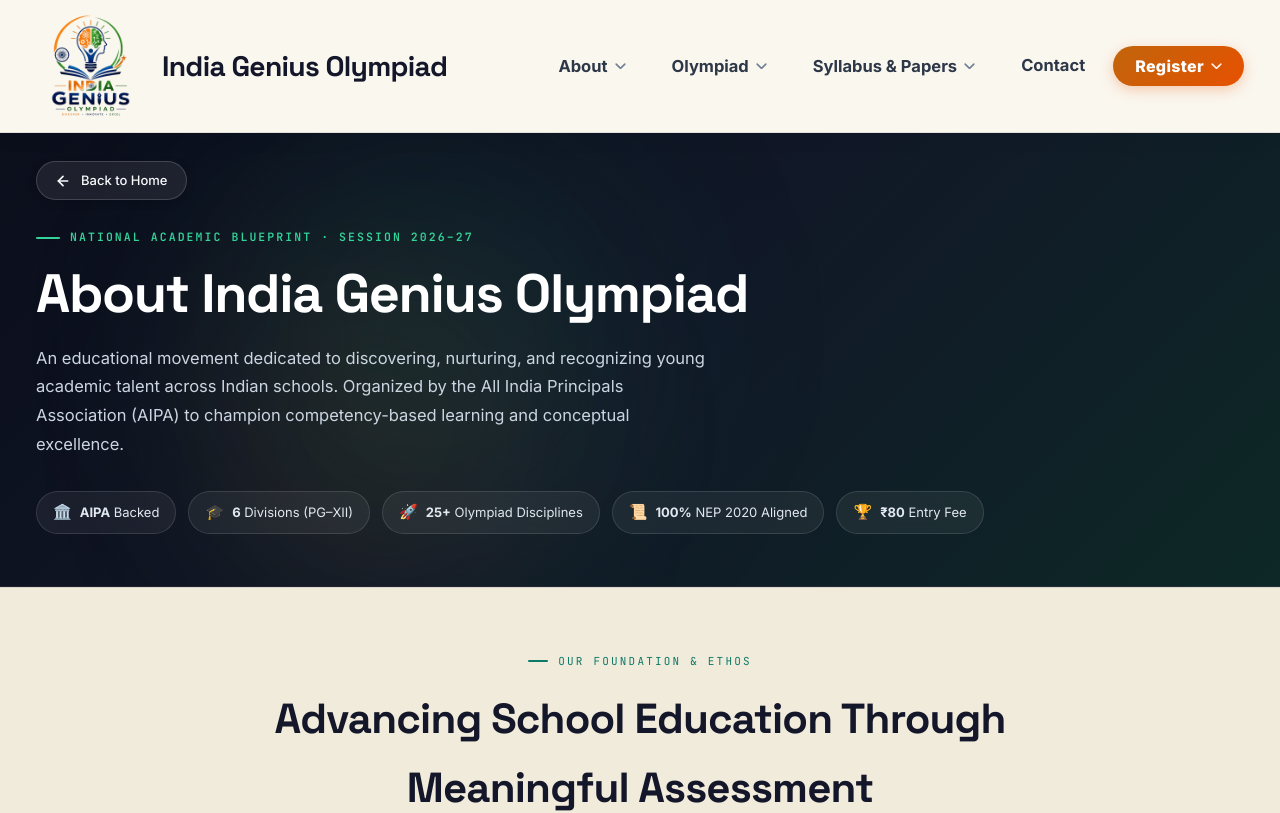
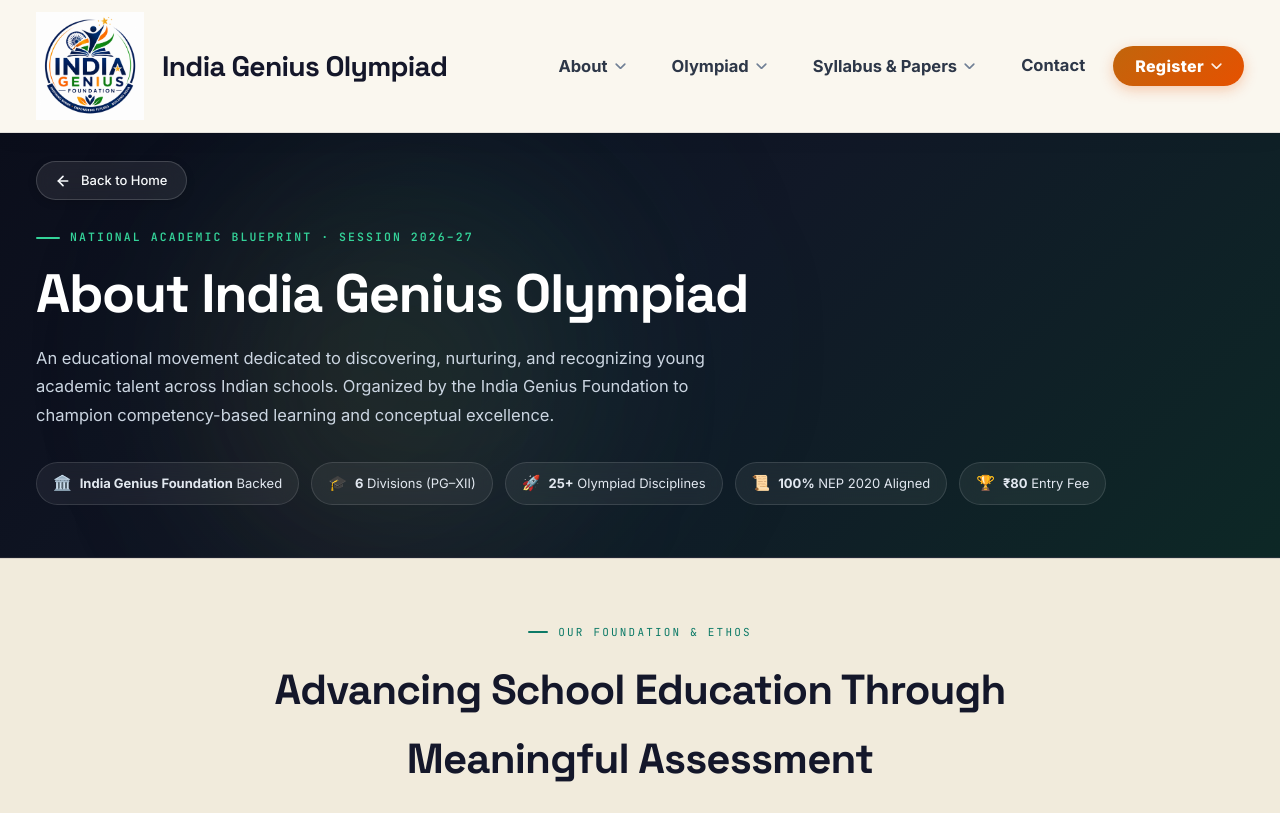
Before and after one commit to Ami3110/-Olympiad, a Next.js app: page /about in a window 1280 px wide. Shown: the top 813 px of the page. Built offline with nearby package versions, Linux system fonts and the light colour scheme.

Commit message:
new changes added

```diff
--- a/app/about/page.js
+++ b/app/about/page.js
@@ -1,7 +1,7 @@
 export const metadata = {
-  title: "About Us & Leadership — India Genius Olympiad | AIPA",
+  title: "About Us & Leadership — India Genius Olympiad | India Genius Foundation",
   description:
-    "Discover the mission, philosophy, academic pillars, and leadership behind India Genius Olympiad — an educational movement by the All India Principals Association (AIPA) empowering school students across India.",
+    "Discover the mission, philosophy, academic pillars, and leadership behind India Genius Olympiad — an educational movement by the India Genius Foundation empowering school students across India.",
 };
 
 export default function AboutPage() {
@@ -81,14 +81,14 @@
 
             <p className="syl-hero-desc">
               An educational movement dedicated to discovering, nurturing, and recognizing young academic talent across Indian schools.
-              Organized by the All India Principals Association (AIPA) to champion competency-based learning and conceptual excellence.
+              Organized by the India Genius Foundation to champion competency-based learning and conceptual excellence.
             </p>
 
             {/* Quick Hero Highlights Pills */}
             <div className="syl-hero-pills">
               <div className="syl-hero-pill">
                 <span className="syl-hero-pill-icon">🏛️</span>
-                <span><strong>AIPA</strong> Backed</span>
+                <span><strong>India Genius Foundation</strong> Backed</span>
               </div>
               <div className="syl-hero-pill">
                 <span className="syl-hero-pill-icon">🎓</span>
@@ -217,7 +217,7 @@
                 {/* Default Initial Bottom Scrim */}
                 <div className="organizer-initial-scrim">
                   <h3 className="organizer-initial-name">Dr. Amit Sehgal</h3>
-                  <div className="organizer-initial-tag">Uttarakhand State President, AIPA</div>
+                  <div className="organizer-initial-tag">Uttarakhand State President, India Genius Foundation</div>
                 </div>
 
                 {/* Half-Cover Glass Details Overlay */}
@@ -226,7 +226,7 @@
                     <div className="drawer-role-tag">Founder &middot; Educationist</div>
                     <h3 className="drawer-organizer-name">Dr. Amit Sehgal</h3>
                     <p className="drawer-organizer-desc">
-                      Uttarakhand State President, All India Principals Association (AIPA). Leading pioneer in school academic assessments and student empowerment.
+                      Uttarakhand State President, India Genius Foundation. Leading pioneer in school academic assessments and student empowerment.
                     </p>
                     <a href="tel:+918077074761" className="drawer-contact-btn">
                       <span>📞</span> 8077074761
@@ -281,10 +281,10 @@
                 Institutional Backbone
               </div>
               <h3 style={{ fontFamily: "var(--display)", fontSize: 24, fontWeight: 800, color: "#FFFFFF", marginBottom: 8 }}>
-                All India Principals Association (AIPA)
+                India Genius Foundation
               </h3>
               <p style={{ fontSize: 14.5, color: "rgba(255, 255, 255, 0.8)", lineHeight: 1.65 }}>
-                AIPA brings together school principals, academic coordinators, and visionary educators across India to maintain uncompromised examination integrity and benchmark educational quality.
+                India Genius Foundation brings together school principals, academic coordinators, and visionary educators across India to maintain uncompromised examination integrity and benchmark educational quality.
               </p>
             </div>
             <div style={{ display: "flex", gap: 14, flexWrap: "wrap" }}>
--- a/app/layout.js
+++ b/app/layout.js
@@ -7,7 +7,7 @@
     template: "%s | India Genius Olympiad",
     default: "India Genius Olympiad | Multi-Subject National Olympiad for Classes PG–XII",
   },
-  description: "The India Genius Olympiad is a national multi-subject Olympiad for classes PG through XII, organized by AIPA.",
+  description: "The India Genius Olympiad is a national multi-subject Olympiad for classes PG through XII, organized by India Genius Foundation.",
 };
 
 export const viewport = {
--- a/app/partner/page.js
+++ b/app/partner/page.js
@@ -69,7 +69,7 @@
   {
     icon: "🏫",
     title: "Pan-India School Outreach",
-    desc: "All India Principals Association (AIPA) connects school principals, academic leaders, and educators for national-scale impact.",
+    desc: "India Genius Foundation connects school principals, academic leaders, and educators for national-scale impact.",
   },
 ];
 
--- a/components/ContactInteractive.js
+++ b/components/ContactInteractive.js
@@ -66,7 +66,7 @@
                   <h3 className="founder-name">Dr. Amit Sehgal</h3>
                   <div className="founder-tag">Founder &amp; Convener</div>
                   <p className="founder-role-text">Founder &ndash; India Genius Olympiad</p>
-                  <p className="founder-role-text">Uttarakhand State President &ndash; All India Principals Association (AIPA)</p>
+                  <p className="founder-role-text">Uttarakhand State President &ndash; India Genius Foundation</p>
                 </div>
               </div>
               <a className="founder-phone-btn" href="tel:+918077074761">
--- a/components/Footer.js
+++ b/components/Footer.js
@@ -20,7 +20,7 @@
               <div className="footer-brand-logo-wrap">
                 <img
                   src="/assets/images/aipa-logo.png"
-                  alt="India Genius Olympiad & AIPA"
+                  alt="India Genius Olympiad & India Genius Foundation"
                   width={46}
                   height={46}
                 />
--- a/components/Header.js
+++ b/components/Header.js
@@ -122,7 +122,7 @@
                 <div className="dropdown-icon-box">ℹ️</div>
                 <div className="dropdown-text-wrap">
                   <div className="dropdown-title">About Us &amp; Leadership</div>
-                  <div className="dropdown-desc">AIPA national educational movement</div>
+                  <div className="dropdown-desc">India Genius Foundation national movement</div>
                 </div>
                 <span className="dropdown-hover-arrow">➔</span>
               </a>
```
Also changed, not shown: app/page.js (+6 -6 lines), public/assets/images/aipa-logo.png, 1 other file (tests, documents, lock files or other folders).
